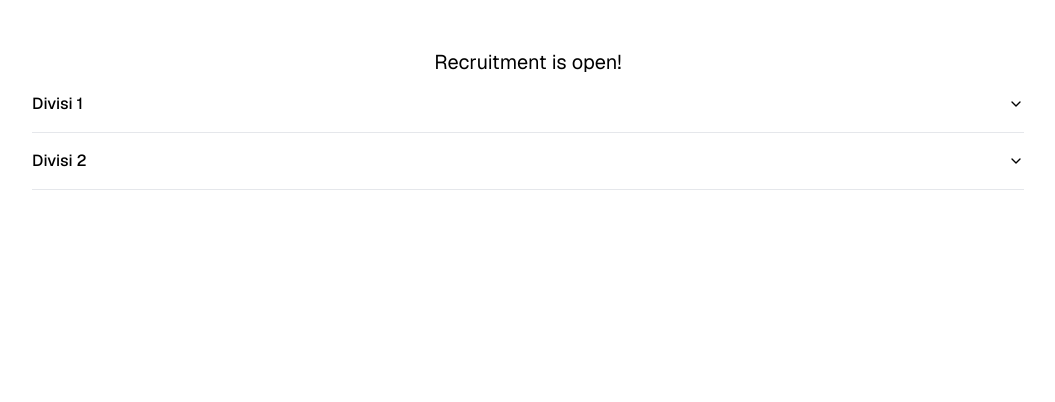
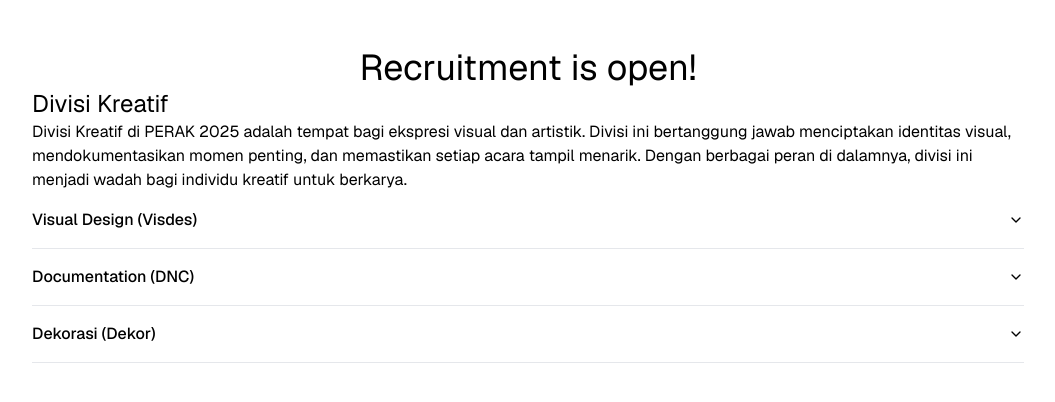
Before and after one commit to Pesta-Rakyat-Fasilkom/casper, a Next.js app: page / in a window 1280 px wide. Shown: the top 402 px of the page, without its empty margins (112-1167 px from the left). Built offline with nearby package versions, Linux system fonts and the light colour scheme.

Commit message:
feat: divisi creative

```diff
--- /dev/null
+++ b/modules/recruitment/elements/creative.tsx
@@ -0,0 +1,34 @@
+import { Accordion, AccordionContent, AccordionItem, AccordionTrigger } from "@/components/ui/accordion";
+
+export const Creative = () => {
+  return (
+    <div>
+      <h2 className="text-2xl">Divisi Kreatif</h2>
+
+      <p>
+        Divisi Kreatif di PERAK 2025 adalah tempat bagi ekspresi visual dan artistik. Divisi ini bertanggung jawab menciptakan identitas visual, mendokumentasikan momen penting, dan memastikan setiap acara tampil menarik. Dengan berbagai peran di dalamnya, divisi ini menjadi wadah bagi individu kreatif untuk berkarya.
+      </p>
+
+      <Accordion type="single">
+        <AccordionItem value="visual-design-visdes">
+          <AccordionTrigger>Visual Design (Visdes)</AccordionTrigger>
+          <AccordionContent>
+            Visdes mengelola seluruh aspek visual yang mendukung branding dan komunikasi Perak, mulai dari logo, poster, hingga konten digital. Visdes memastikan tampilan acara tetap selaras dan menarik melalui desain yang estetis dan kreatif.
+          </AccordionContent>
+        </AccordionItem>
+        <AccordionItem value="documentation-dnc">
+          <AccordionTrigger>Documentation (DNC)</AccordionTrigger>
+          <AccordionContent>
+            Deskripsi Divisi 2
+          </AccordionContent>
+        </AccordionItem>
+        <AccordionItem value="documentation-dnc">
+          <AccordionTrigger>Dekorasi (Dekor)</AccordionTrigger>
+          <AccordionContent>
+            Dekor bertanggung jawab atas konsep dekorasi yang mendukung tema acara. Dari panggung hingga elemen dekoratif lainnya, Dekor menciptakan suasana yang mendukung pengalaman acara yang lebih berkesan.
+          </AccordionContent>
+        </AccordionItem>
+      </Accordion>
+    </div>
+  );
+};
--- a/modules/recruitment/index.tsx
+++ b/modules/recruitment/index.tsx
@@ -1,25 +1,12 @@
 "use client";
 
-import { Accordion, AccordionContent, AccordionItem, AccordionTrigger } from "@/components/ui/accordion";
+import { Creative } from "./elements/creative";
 
 export const Recruitment = () => {
   return (
     <div className="mx-auto px-4 my-12 max-w-5xl">
-      <h1 className="text-xl text-center">Recruitment is open!</h1>
-      <Accordion type="single">
-        <AccordionItem value="item-1">
-          <AccordionTrigger>Divisi 1</AccordionTrigger>
-          <AccordionContent>
-            Deskripsi Divisi 1
-          </AccordionContent>
-        </AccordionItem>
-        <AccordionItem value="item-2">
-          <AccordionTrigger>Divisi 2</AccordionTrigger>
-          <AccordionContent>
-            Deskripsi Divisi 2
-          </AccordionContent>
-        </AccordionItem>
-      </Accordion>
+      <h1 className="text-4xl text-center">Recruitment is open!</h1>
+      <Creative />
     </div>
   );
 }
```
